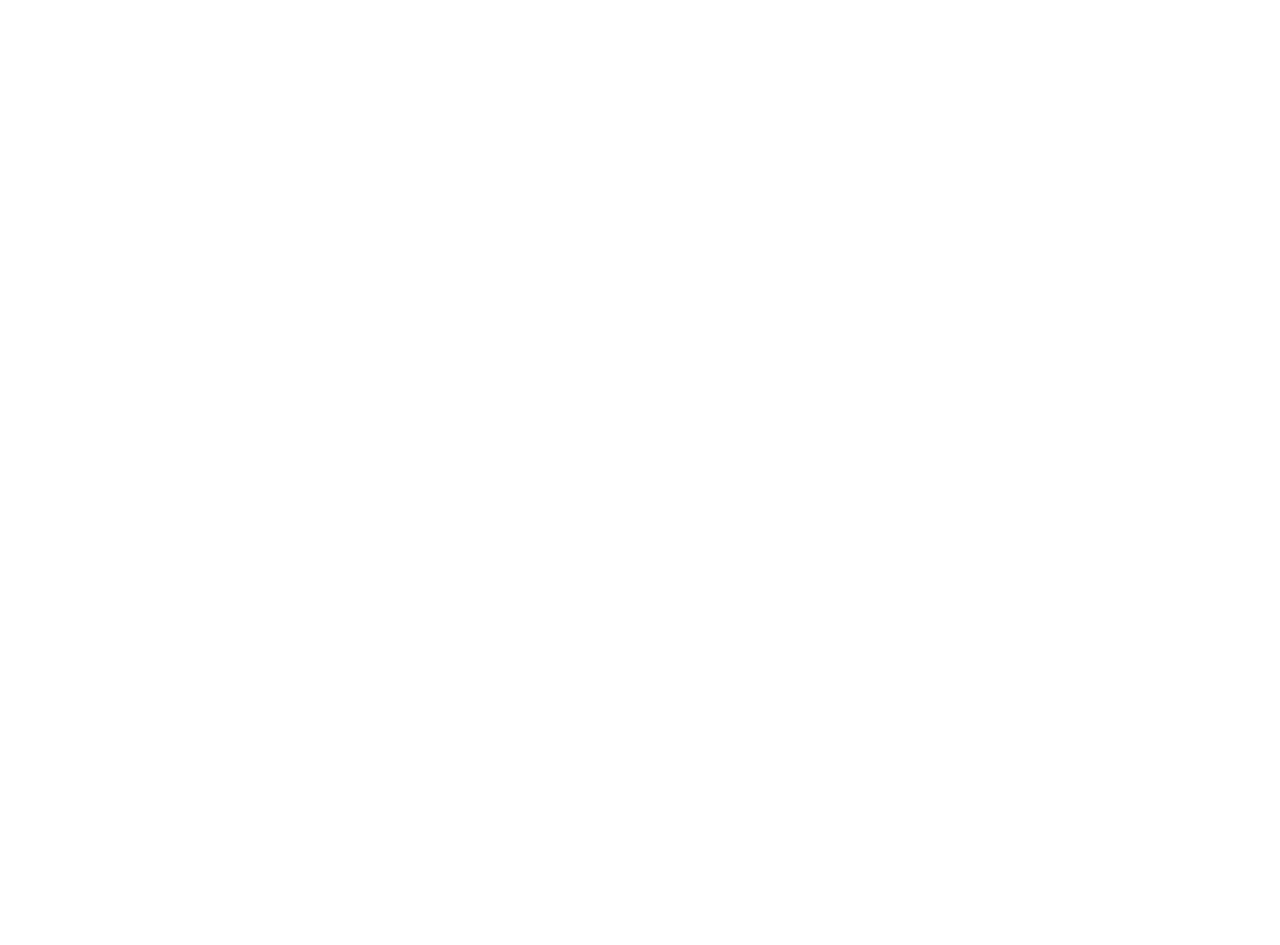
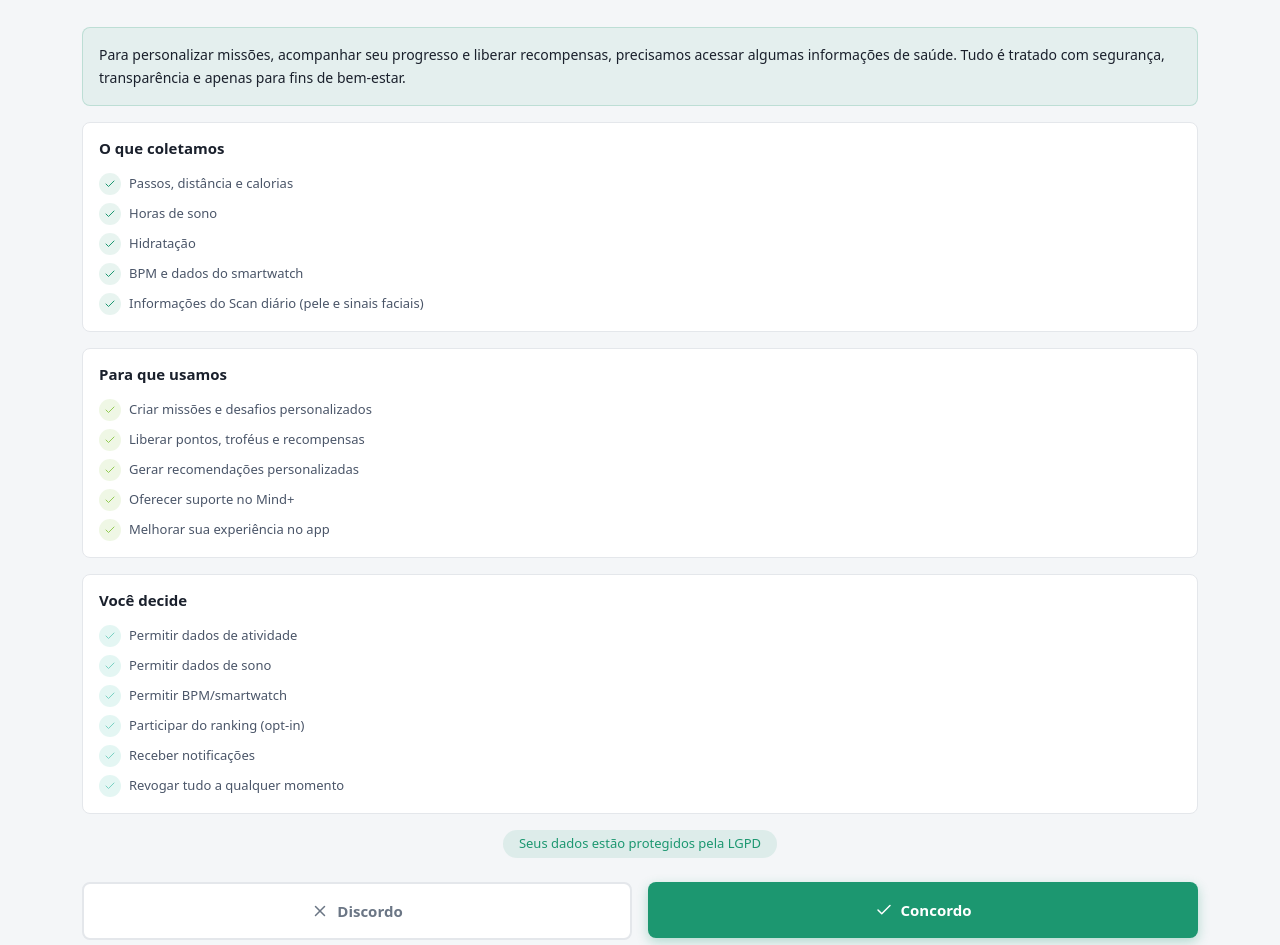
Before and after one commit to CarePlusCDF/Care-Plus-Front-Web, a React (Vite) app: page /lgpd in a window 1280 px wide. Before the commit this address had no page. Shown: the part 187-1132 px from the top of the page. Before the commit the page ends 800 px from the top, so only its background shows below. Built offline with nearby package versions, Linux system fonts and the light colour scheme.

Commit message:
feat: LGPD page

```diff
--- a/src/App.jsx
+++ b/src/App.jsx
@@ -1,11 +1,12 @@
 import { BrowserRouter as Router, Routes, Route } from 'react-router-dom'
 import Home from './routes/Home'
-
+import LGPD from './routes/LGPD'
 const App = () => {
   return (
     <Router>
       <Routes>
         <Route path="/" element={<Home />} />
+        <Route path="/lgpd" element={<LGPD />} />
       </Routes>
     </Router>
   )
--- a/src/routes/Home.jsx
+++ b/src/routes/Home.jsx
@@ -1,7 +1,7 @@
 import { useNavigate } from 'react-router-dom'
 import { FiArrowRight, FiCreditCard, FiShield, FiHeart } from 'react-icons/fi'
 import TopBar from '../components/TopBar'
-import BottomNav from '../components/BottomNav'
+import BottomNav from '../components/Bottomnav'
 
 const Home = () => {
   const navigate = useNavigate()
@@ -20,7 +20,7 @@ const Home = () => {
       subtitle: 'Missões & Recompensas',
       clickable: true,
       bg: '#1c9770',
-      path: '/onboarding',
+      path: '/lgpd',
     },
   ]
 
@@ -90,7 +90,7 @@ const Home = () => {
               boxShadow: '0 8px 24px rgba(28,151,112,0.3)',
               transition: 'transform 0.2s',
             }}
-            onClick={() => navigate('/onboarding')}
+            onClick={() => navigate('/lgpd')}
             onMouseEnter={e => e.currentTarget.style.transform = 'translateY(-2px)'}
             onMouseLeave={e => e.currentTarget.style.transform = 'translateY(0)'}
           >
--- /dev/null
+++ b/src/routes/LGPD.jsx
@@ -0,0 +1,164 @@
+import { useNavigate } from 'react-router-dom'
+import { FiShield, FiCheck, FiX } from 'react-icons/fi'
+import TopBar from '../components/TopBar'
+
+const LGPD = () => {
+  const navigate = useNavigate()
+
+  const dataCollected = [
+    'Passos, distância e calorias',
+    'Horas de sono',
+    'Hidratação',
+    'BPM e dados do smartwatch',
+    'Informações do Scan diário (pele e sinais faciais)',
+  ]
+
+  const dataUsage = [
+    'Criar missões e desafios personalizados',
+    'Liberar pontos, troféus e recompensas',
+    'Gerar recomendações personalizadas',
+    'Oferecer suporte no Mind+',
+    'Melhorar sua experiência no app',
+  ]
+
+  const userControls = [
+    'Permitir dados de atividade',
+    'Permitir dados de sono',
+    'Permitir BPM/smartwatch',
+    'Participar do ranking (opt-in)',
+    'Receber notificações',
+    'Revogar tudo a qualquer momento',
+  ]
+
+  return (
+    <div className="min-vh-100" style={{ backgroundColor: '#F4F6F8' }}>
+      <TopBar showPoints={false} />
+
+      <main className="container py-3 pb-5 mb-2">
+
+        {/* Cabeçalho */}
+        <section className="text-center mb-4">
+          <div
+            className="d-inline-flex align-items-center justify-content-center rounded-circle mb-3"
+            style={{ width: '64px', height: '64px', backgroundColor: 'rgba(28,151,112,0.1)' }}
+          >
+            <FiShield size={32} color="#1c9770" />
+          </div>
+          <h1 className="fw-bold mb-1" style={{ fontSize: '22px', color: '#1A202C' }}>
+            Termo de Consentimento
+          </h1>
+          <p className="text-secondary mb-0" style={{ fontSize: '14px' }}>
+            Na Care Plus levamos a sério o tratamento de dados dos nossos usuários.
+          </p>
+        </section>
+
+        {/* Intro */}
+        <section
+          className="rounded-3 p-3 mb-3"
+          style={{ backgroundColor: 'rgba(28,151,112,0.07)', border: '1px solid rgba(28,151,112,0.2)' }}
+        >
+          <p className="mb-0" style={{ fontSize: '14px', color: '#1A202C', lineHeight: '1.6' }}>
+            Para personalizar missões, acompanhar seu progresso e liberar recompensas,
+            precisamos acessar algumas informações de saúde. Tudo é tratado com
+            segurança, transparência e apenas para fins de bem-estar.
+          </p>
+        </section>
+
+        {/* O que coletamos */}
+        <section className="bg-white rounded-3 p-3 mb-3" style={{ border: '1px solid #E4E7EB' }}>
+          <h2 className="fw-bold mb-3" style={{ fontSize: '15px', color: '#1A202C' }}>
+            O que coletamos
+          </h2>
+          <div className="d-flex flex-column gap-2">
+            {dataCollected.map((item, index) => (
+              <div key={index} className="d-flex align-items-center gap-2">
+                <div
+                  className="d-flex align-items-center justify-content-center rounded-circle flex-shrink-0"
+                  style={{ width: '22px', height: '22px', backgroundColor: 'rgba(28,151,112,0.1)' }}
+                >
+                  <FiCheck size={12} color="#1c9770" />
+                </div>
+                <span style={{ fontSize: '13px', color: '#4A5568' }}>{item}</span>
+              </div>
+            ))}
+          </div>
+        </section>
+
+        {/* Para que usamos */}
+        <section className="bg-white rounded-3 p-3 mb-3" style={{ border: '1px solid #E4E7EB' }}>
+          <h2 className="fw-bold mb-3" style={{ fontSize: '15px', color: '#1A202C' }}>
+            Para que usamos
+          </h2>
+          <div className="d-flex flex-column gap-2">
+            {dataUsage.map((item, index) => (
+              <div key={index} className="d-flex align-items-center gap-2">
+                <div
+                  className="d-flex align-items-center justify-content-center rounded-circle flex-shrink-0"
+                  style={{ width: '22px', height: '22px', backgroundColor: 'rgba(147,203,82,0.15)' }}
+                >
+                  <FiCheck size={12} color="#93CB52" />
+                </div>
+                <span style={{ fontSize: '13px', color: '#4A5568' }}>{item}</span>
+              </div>
+            ))}
+          </div>
+        </section>
+
+        {/* Você decide */}
+        <section className="bg-white rounded-3 p-3 mb-3" style={{ border: '1px solid #E4E7EB' }}>
+          <h2 className="fw-bold mb-3" style={{ fontSize: '15px', color: '#1A202C' }}>
+            Você decide
+          </h2>
+          <div className="d-flex flex-column gap-2">
+            {userControls.map((item, index) => (
+              <div key={index} className="d-flex align-items-center gap-2">
+                <div
+                  className="d-flex align-items-center justify-content-center rounded-circle flex-shrink-0"
+                  style={{ width: '22px', height: '22px', backgroundColor: 'rgba(122,209,195,0.2)' }}
+                >
+                  <FiCheck size={12} color="#7AD1C3" />
+                </div>
+                <span style={{ fontSize: '13px', color: '#4A5568' }}>{item}</span>
+              </div>
+            ))}
+          </div>
+        </section>
+
+        {/* Aviso LGPD */}
+        <section className="text-center mb-4">
+          <span
+            className="d-inline-block px-3 py-1 rounded-pill fw-medium"
+            style={{ backgroundColor: 'rgba(28,151,112,0.1)', color: '#1c9770', fontSize: '13px' }}
+          >
+            Seus dados estão protegidos pela LGPD
+          </span>
+        </section>
+
+        {/* Botões */}
+        <div className="row g-3">
+          <div className="col-12 col-sm-6">
+            <button
+              className="btn w-100 fw-bold rounded-3 py-3 d-flex align-items-center justify-content-center gap-2"
+              style={{ border: '2px solid #E4E7EB', backgroundColor: '#fff', color: '#6B7685', fontSize: '15px' }}
+              onClick={() => navigate('/')}
+            >
+              <FiX size={18} /> Discordo
+            </button>
+          </div>
+          <div className="col-12 col-sm-6">
+            <button
+              className="btn w-100 fw-bold rounded-3 py-3 d-flex align-items-center justify-content-center gap-2 text-white"
+              style={{ backgroundColor: '#1c9770', fontSize: '15px', boxShadow: '0 4px 12px rgba(28,151,112,0.3)' }}
+              onClick={() => navigate('/onboarding')}
+            >
+              <FiCheck size={18} /> Concordo
+            </button>
+          </div>
+        </div>
+
+      </main>
+    </div>
+  )
+}
+
+export default LGPD
```
Also changed, not shown: 1 other file (tests, documents, lock files or other folders).
